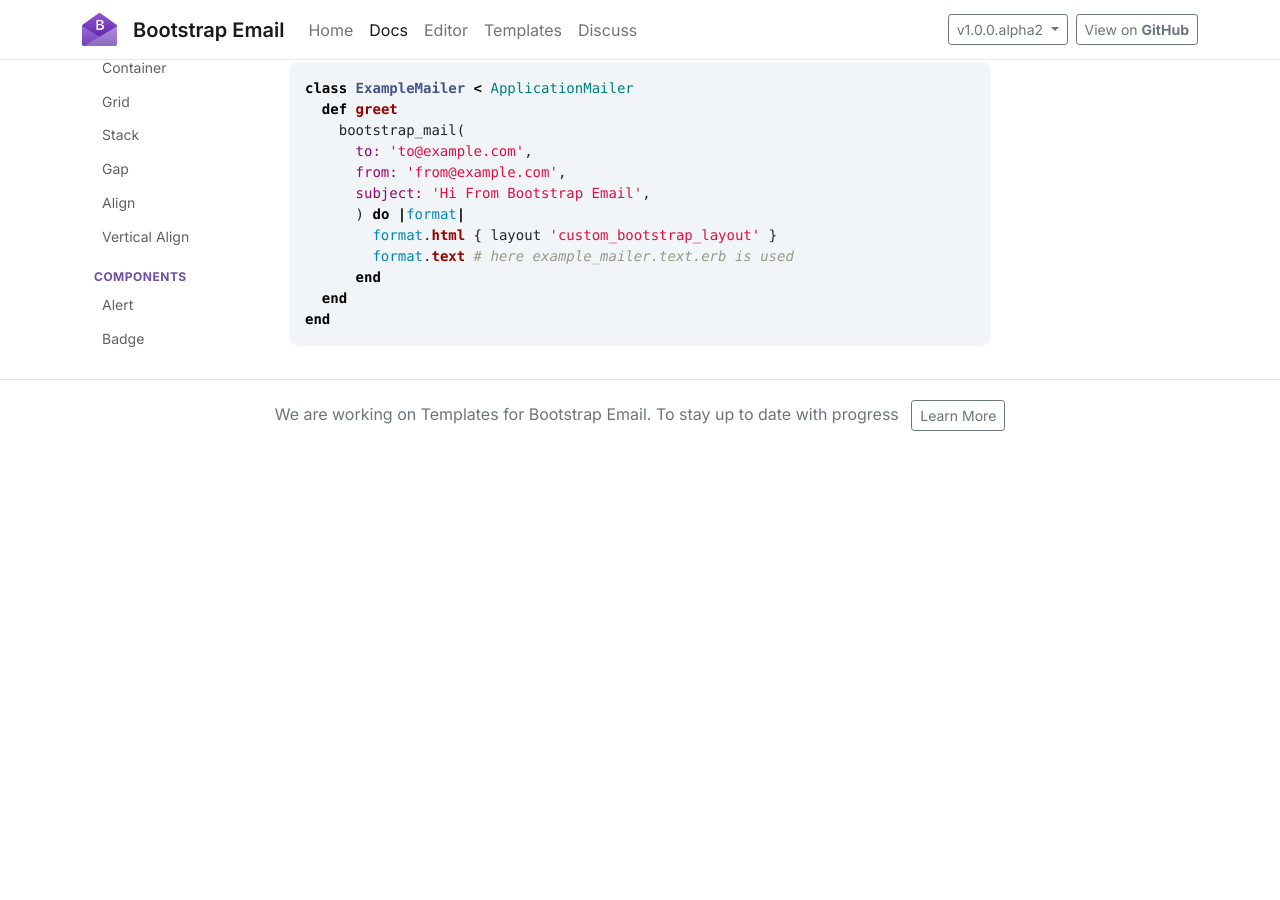
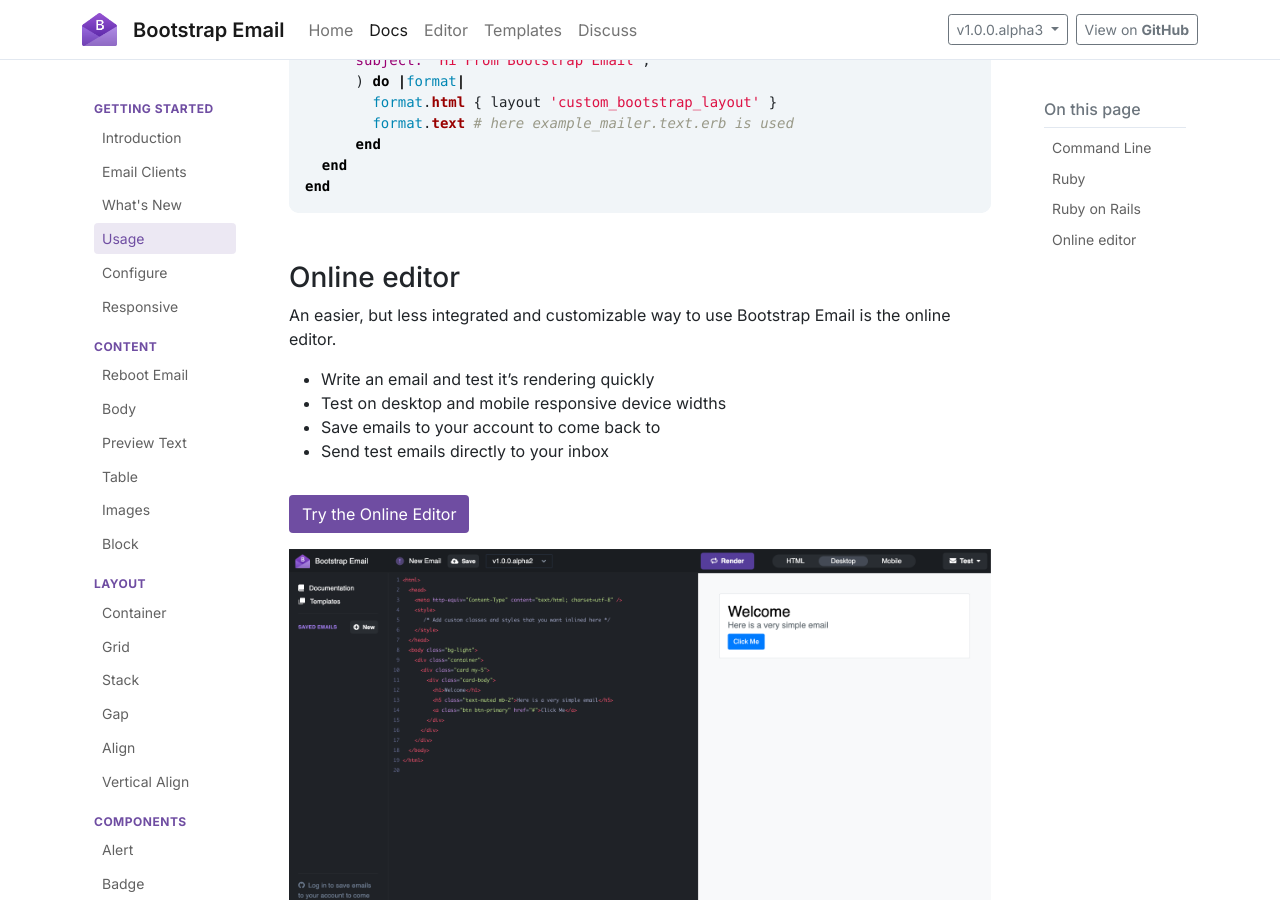
Before and after one commit to bootstrap-email/documentation-1.x, a Jekyll site: the page built from docs/usage.md, in a window 1280 px wide and 900 px high, scrolled down 2696 px. Built offline with Jekyll 4.4.1, drawn with Linux system fonts in a browser that asks for light colours; nearby versions of some CDN libraries; comment, search, counter and statistics services are not loaded; before the commit the page ends 3147 px from its top, so only the background shows below that; some of the changed text lies outside the part shown.

Commit message:
Alpha 3 (#3)
* usage and configure pages updated

* More options

* Additional Methods

* Update whats-new.md

* Version bump

* New discussion

````diff
--- a/_includes/navbar.html
+++ b/_includes/navbar.html
@@ -1,4 +1,4 @@
-<div class="alert alert-info text-center mb-0">These docs are for the prereleased 1.0.0.alpha2 version of Bootstrap Email - <a href="https://github.com/bootstrap-email/bootstrap-email/discussions/84">Give Feedback</a></div>
+<div class="alert alert-info text-center mb-0">These docs are for the prereleased 1.0.0.alpha3 version of Bootstrap Email - <a href="https://github.com/bootstrap-email/bootstrap-email/discussions/113">Give Feedback</a></div>
 <nav class="navbar navbar-expand-md navbar-light nav-docs">
   <div class="container">
     <a class="navbar-brand d-flex align-items-center" href="{{ site.url }}">
@@ -30,7 +30,7 @@
       <div class="ms-md-auto d-flex">
         <div class="dropdown">
           <button class="btn btn-outline-secondary btn-sm dropdown-toggle" type="button" id="dropdownMenuButton" data-toggle="dropdown" aria-haspopup="true" aria-expanded="false">
-            v1.0.0.alpha2
+            v1.0.0.alpha3
           </button>
           <div class="dropdown-menu" aria-labelledby="dropdownMenuButton">
             <a class="dropdown-item" href="https://bootstrapemail.com/docs/introduction">v0.3.x</a>
--- a/_layouts/docs.html
+++ b/_layouts/docs.html
@@ -10,9 +10,8 @@
           <li class="{% if page.title == "Introduction" %}active{% endif %}"><a href="/docs/introduction">Introduction</a></li>
           <li class="{% if page.title == "Email Clients" %}active{% endif %}"><a href="/docs/email-clients">Email Clients</a></li>
           <li class="{% if page.title == "What's New" %}active{% endif %}"><a href="/docs/whats-new">What's New</a></li>
-          <li class="{% if page.title == "Setup" %}active{% endif %}"><a href="/docs/setup">Setup</a></li>
-          <li class="{% if page.title == "Customize" %}active{% endif %}"><a href="/docs/customize">Customize</a></li>
-          <!-- <li class="{% if page.title == "Themeable" %}active{% endif %}"><a href="/docs/themeable">Themeable</a></li> -->
+          <li class="{% if page.title == "Usage" %}active{% endif %}"><a href="/docs/usage">Usage</a></li>
+          <li class="{% if page.title == "Configure" %}active{% endif %}"><a href="/docs/configure">Configure</a></li>
           <li class="{% if page.title == "Responsive" %}active{% endif %}"><a href="/docs/responsive">Responsive</a></li>
         </ul>
         <small>Content</small>
--- a/docs/setup.md
+++ b/docs/usage.md
@@ -1,17 +1,19 @@
 ---
 layout: docs
-title:  "Setup"
+title:  "Usage"
+sections:
+  - Command Line
+  - Ruby
+  - Ruby on Rails
+  - Online editor
 ---
 #### Environment Support
 - [Command Line](#command-line)
 - [Ruby](#ruby)
 - [Ruby on Rails](#ruby-on-rails)
-- [Online editor](https://app.bootstrapemail.com/editor?version=1)
+- [Online editor](#online-editor)
 
-<hr class="my-5">
-<a class="anchor" name="command-line"></a>
-
-#### Command Line
+{% include header.html name="Command Line" hr="false" %}
 
 [Ruby](https://www.ruby-lang.org/en/documentation/installation/) is required to be installed on the machine you are using to run Bootstrap Email.
 
@@ -41,9 +43,7 @@
 
 Help: run the command `bootstrap-email -h` for help on all options.
 
-<hr class="my-5">
-<a class="anchor" name="ruby"></a>
-#### Ruby
+{% include header.html name="Ruby" hr="false" %}
 
 1: Add Bootstrap Email to your `Gemfile`
 
@@ -62,9 +62,7 @@
 BootstrapEmail::Compiler.new(file_path, type: :file).perform_full_compile
 ```
 
-<hr class="my-5">
-<a class="anchor" name="ruby-on-rails"></a>
-#### Ruby on Rails
+{% include header.html name="Ruby on Rails" hr="false" %}
 
 1: Add Bootstrap Email to your `Gemfile`
 
@@ -145,3 +143,13 @@
   end
 end
 ```
+
+{% include header.html name="Online editor" hr="false" %}
+An easier, but less integrated and customizable way to use Bootstrap Email is the online editor.
+- Write an email and test it's rendering quickly
+- Test on desktop and mobile responsive device widths
+- Save emails to your account to come back to
+- Send test emails directly to your inbox
+
+<a href="https://app.bootstrapemail.com/editor?version=1" class="btn btn-purple my-3">Try the Online Editor</a>
+<img class="w-100" src="/img/editor.png" />
--- a/index.html
+++ b/index.html
@@ -28,7 +28,7 @@
         <div class="col-lg-6">
           <h1 class="display-3 text-center-block mt-3 mb-3" style="font-weight: 600">Build HTML emails faster than you can say "Outlook"</h1>
           <p class="text-muted" style="font-size: 22px;">If you know Bootstrap, you know Bootstrap Email. Ever wish you could just write HTML emails with Bootstrap and have it actually work? Well now you can. Inspired by syntax you know and love you can write simpler code and compile it so it works in every email client.</p>
-          <p class="text-muted">Currently <strong class="me-3">v1.0.0.alpha2</strong><iframe src="https://ghbtns.com/github-btn.html?user=bootstrap-email&repo=bootstrap-email&type=star&count=true" frameborder="0" scrolling="0" width="150" height="20" title="GitHub" style="margin-bottom: -3px;"></iframe></p>
+          <p class="text-muted">Currently <strong class="me-3">v1.0.0.alpha3</strong><iframe src="https://ghbtns.com/github-btn.html?user=bootstrap-email&repo=bootstrap-email&type=star&count=true" frameborder="0" scrolling="0" width="150" height="20" title="GitHub" style="margin-bottom: -3px;"></iframe></p>
         </div>
         <div class="col-lg-6">
           <!-- http://cssdevices.com -->
````
Also changed, not shown: docs/configure.md (added, +80 -0 lines), docs/customize.md (deleted, +0 -54 lines), docs/whats-new.md (+1 -0 lines), img/editor.png (added).
